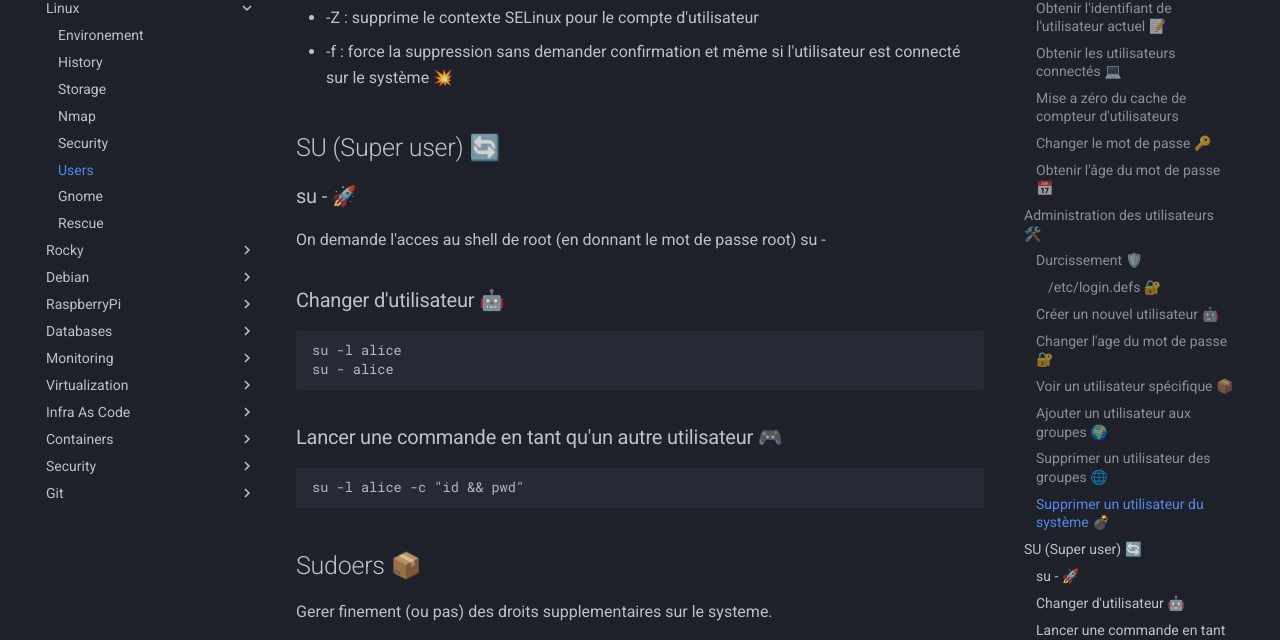
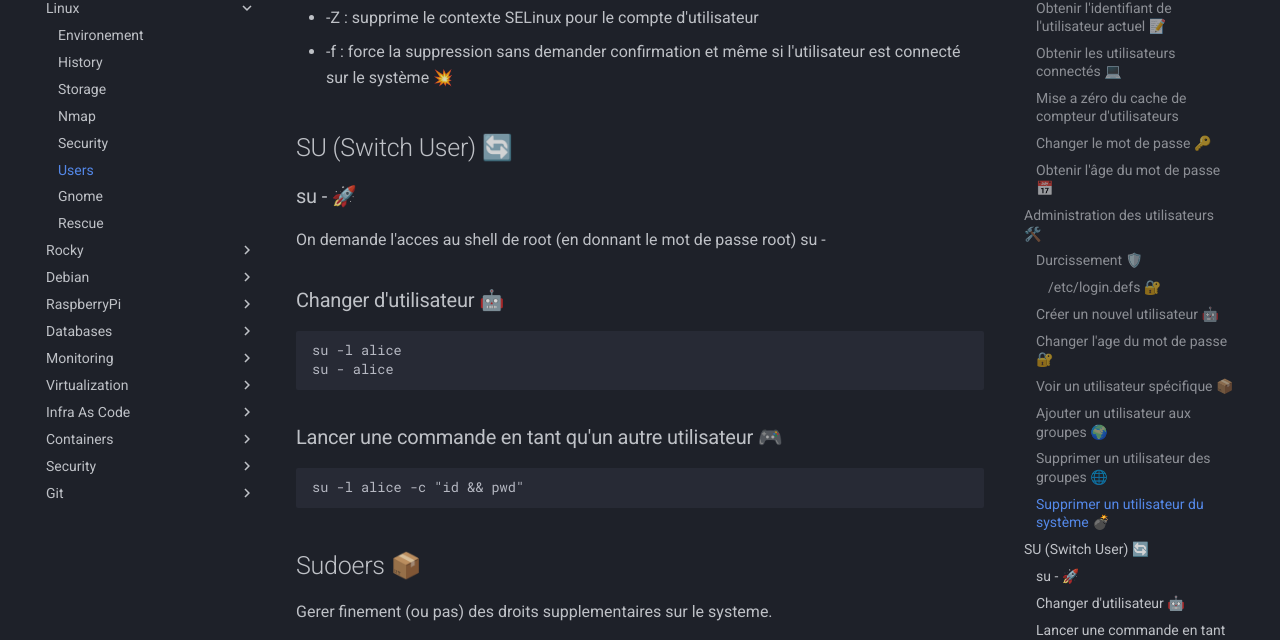
Before and after one commit to CultureLinux/doc, an MkDocs documentation site: the page built from docs/linux/users.md, in a window 1280 px wide and 900 px high, scrolled down 2363 px. Shown: the part 127-767 px from the top of the window. Built offline with MkDocs 1.6.1 and Material for MkDocs 9.7.7, drawn with Linux system fonts in a browser that asks for light colours.

Commit message:
fix typo

```diff
--- a/docs/linux/users.md
+++ b/docs/linux/users.md
@@ -75,7 +75,7 @@
 * -Z : supprime le contexte SELinux pour le compte d'utilisateur
 * -f : force la suppression sans demander confirmation et même si l'utilisateur est connecté sur le système 💥
 
-## SU (Super user) 🔄
+## SU (Switch User) 🔄
 
 ### su - 🚀
 On demande l'acces au shell de root (en donnant le mot de passe root)
```
